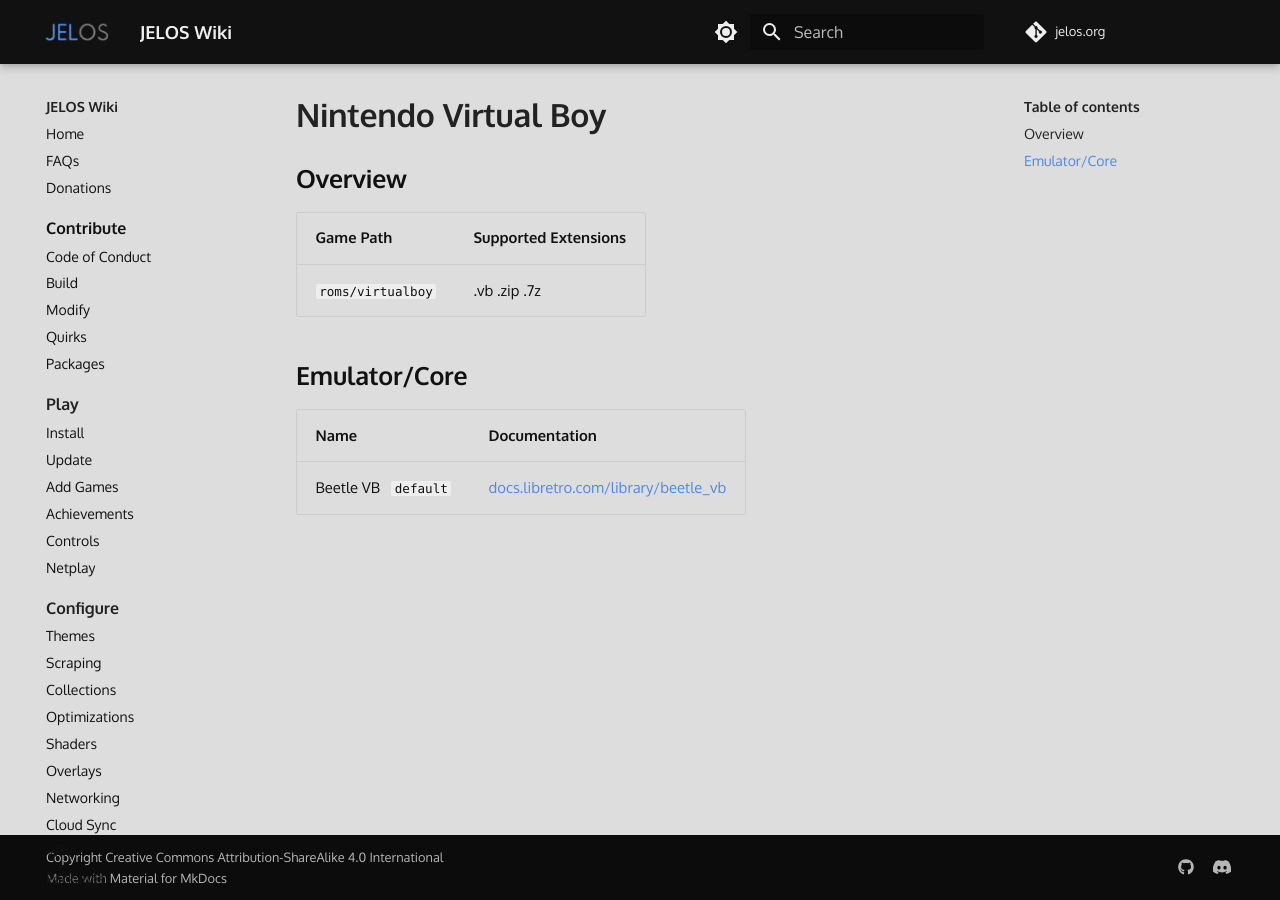
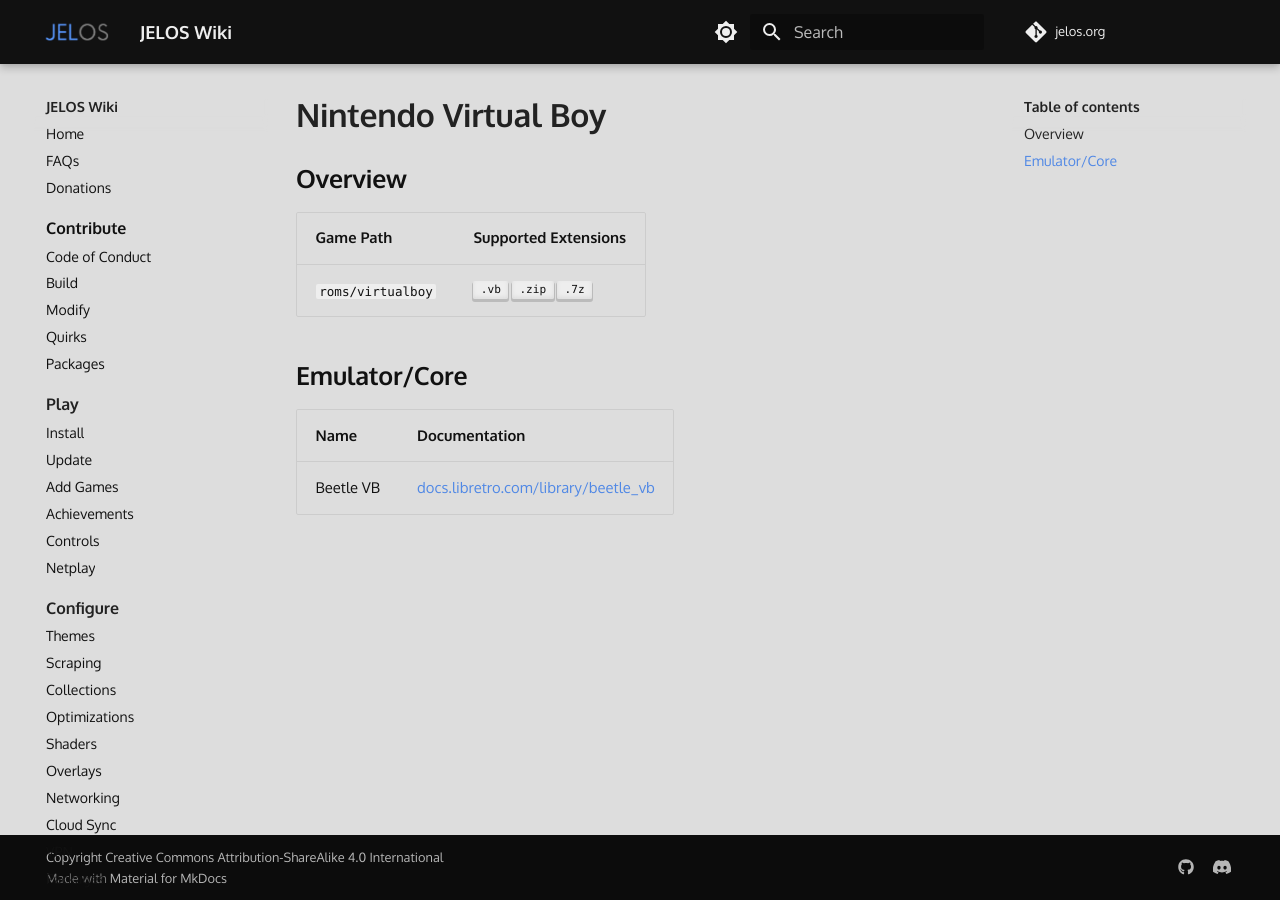
Before and after one commit to wbrawner/jelos.org, an MkDocs documentation site: the page built from docs/systems/virtualboy.md, in a window 1280 px wide. Built offline with MkDocs 1.6.1 and Material for MkDocs 9.7.7, drawn with Linux system fonts in a browser that asks for light colours; some web fonts are replaced; comment, search, counter and statistics services are not loaded.

Commit message:
Update virtualboy.md

```diff
--- a/docs/systems/virtualboy.md
+++ b/docs/systems/virtualboy.md
@@ -4,10 +4,10 @@
 
 | Game Path | Supported Extensions |
 | --- | --- |
-| `roms/virtualboy` | .vb .zip .7z |
+| `roms/virtualboy` | ++".vb"++ ++".zip"++ ++".7z"++ |
 
 ## Emulator/Core
 
 | Name | Documentation |
 | --- | --- |
-| Beetle VB &nbsp; `default` | [docs.libretro.com/library/beetle_vb](https://docs.libretro.com/library/beetle_vb/) |
+| Beetle VB | [docs.libretro.com/library/beetle_vb](https://docs.libretro.com/library/beetle_vb/) |
```
